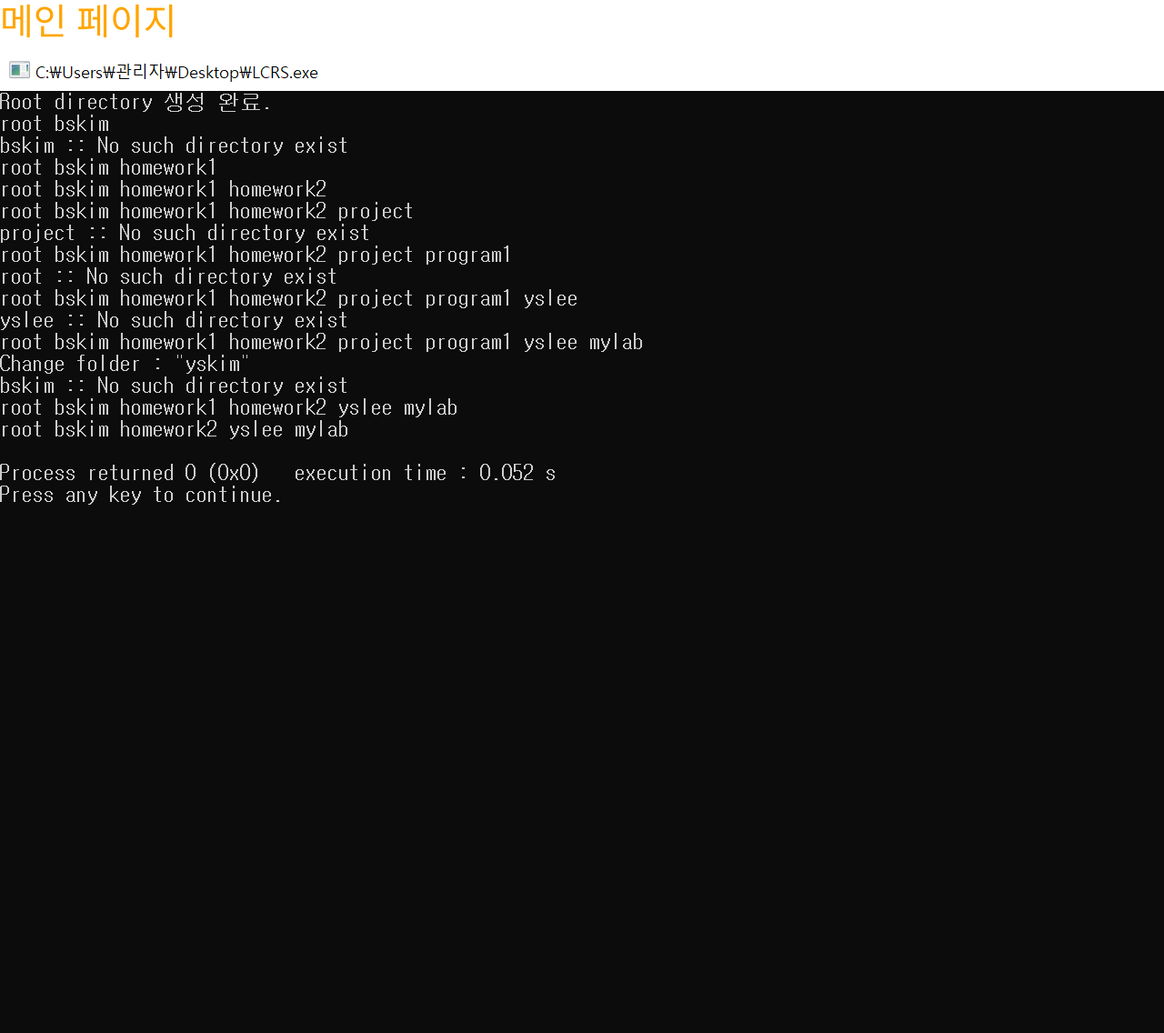
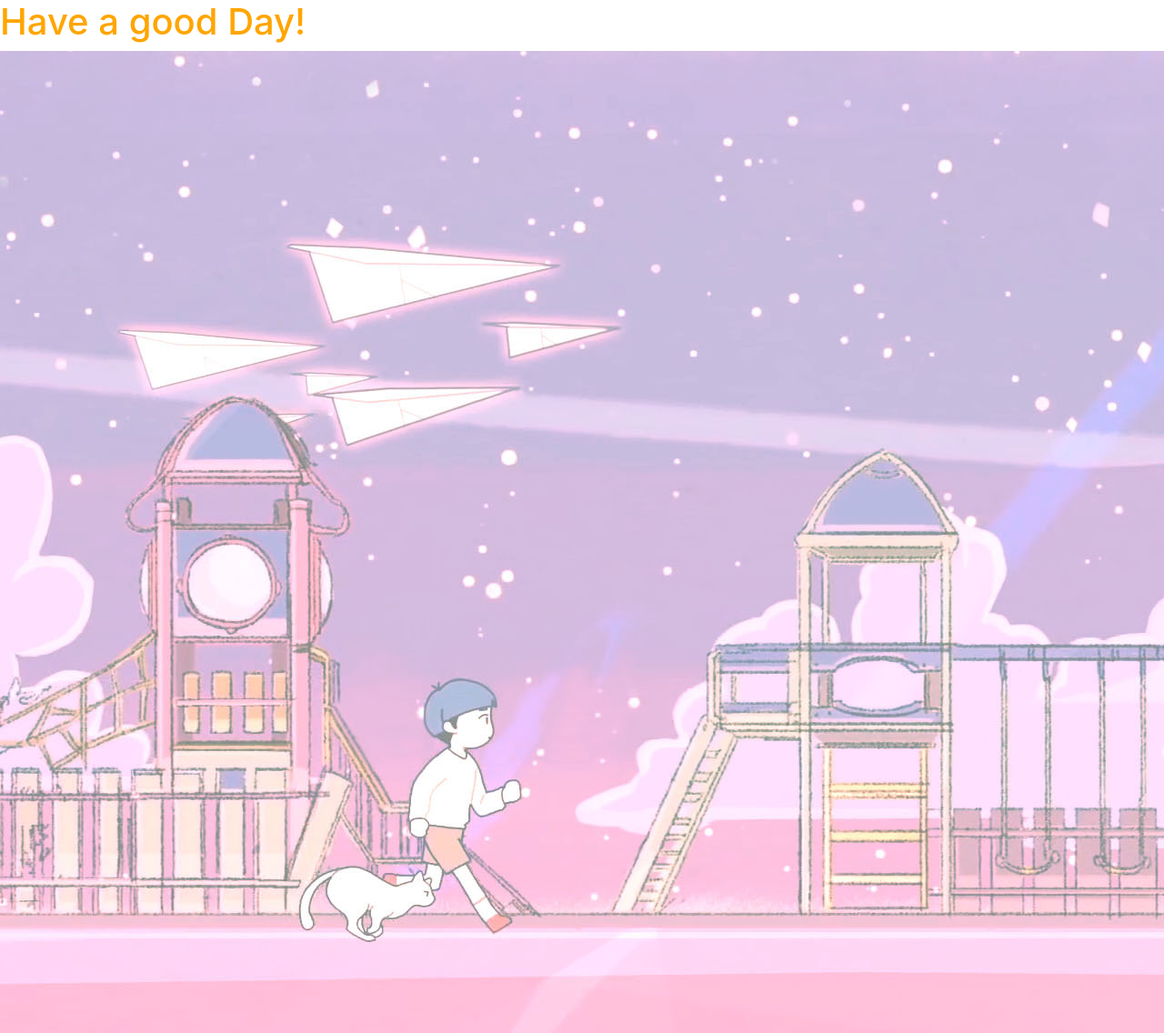
Before and after one commit to lhs961021/myblog, a Django app: page / in a window 1280 px wide; the page is wider, and only the part inside the window is pictured. Shown: the part 56-1192 px from the top of that part at 91% size. Before the commit the page ends 611 px from the top of that part, so only its background shows below. Run offline with Django 3.2, Linux system fonts and the light colour scheme; some libraries are stand-ins or nearby versions.

Commit message:
0707homework

```diff
--- a/introduction/templates/introduction/profile.html
+++ b/introduction/templates/introduction/profile.html
@@ -2,5 +2,5 @@
 
 {% block content %}
 {% include 'shared/_navbar.html' %}
-<h1>자기소개 페이지 </h1>
+<h1>안녕하세요!!</h1>
 {% endblock %}
--- a/myblog/templates/main.html
+++ b/myblog/templates/main.html
@@ -3,6 +3,7 @@
 
 {% block content %}
 {% include 'shared/_navbar.html' %}
-<h1>메인 페이지</h1>
-<img src="{% static 'images/주석 2020-05-26 162409.png' %}"
+<h1>Have a good Day!</h1>
+<img src="{% static 'images/213FA53C5818A65628.jpg' %}">
+
 {% endblock %}
```
Also changed, not shown: myblog/static/images/213FA53C5818A65628.jpg (added), myblog/static/images/주석 2020-05-26 162409.png (deleted).
